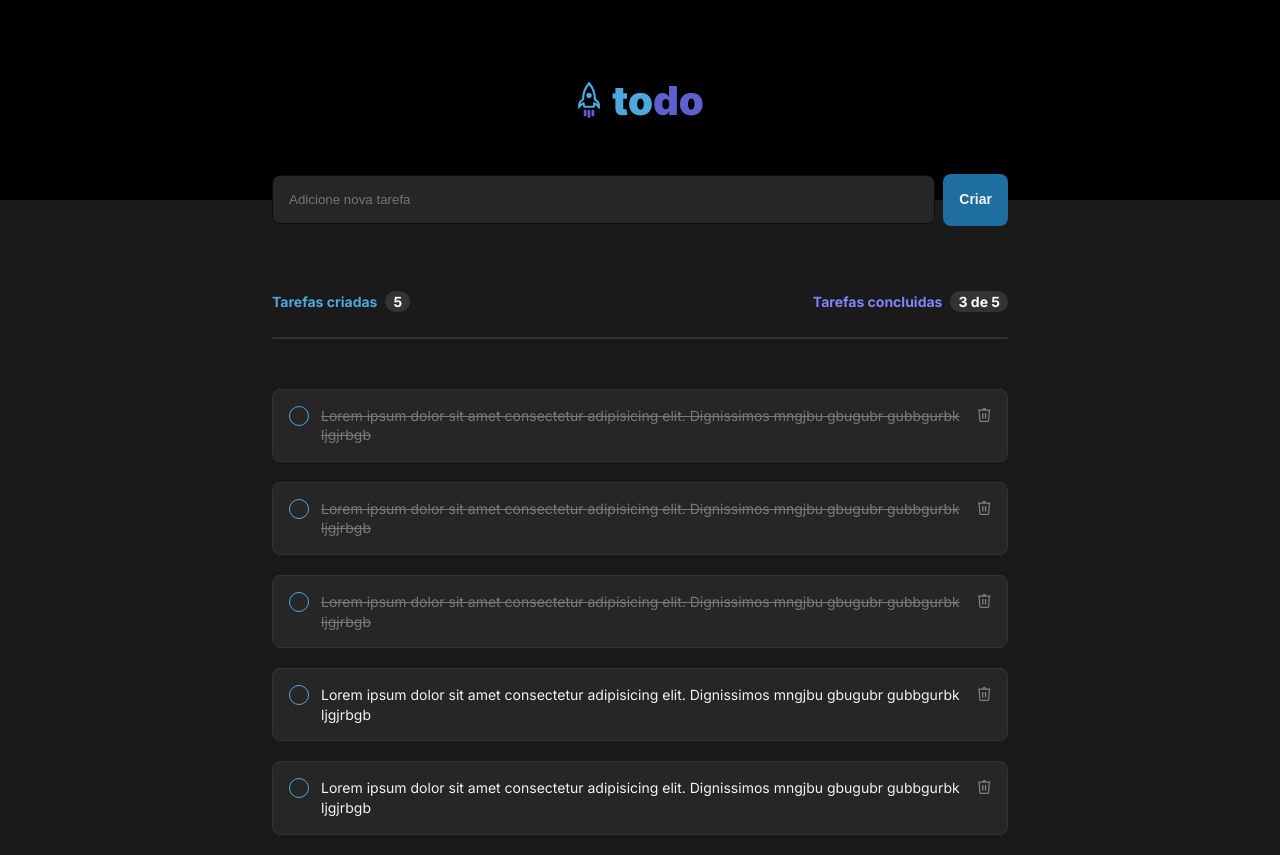
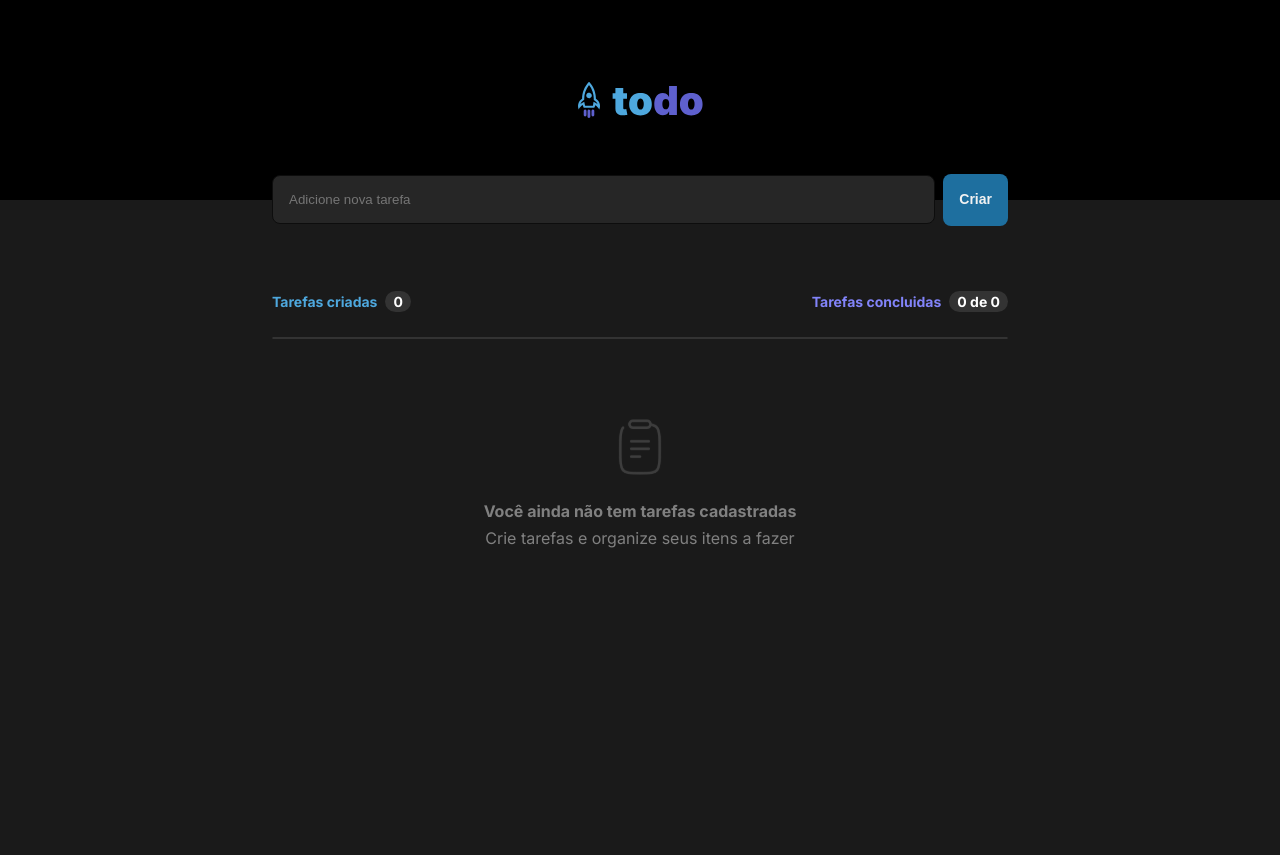
Before and after one commit to Mariano1994/TodoList, a React (Vite) app: page / in a window 1280 px wide. After the commit the page ends 800 px from the top, so only its background shows below. Built offline with nearby package versions, Linux system fonts and the light colour scheme.

Commit message:
Update tasks status functionality with completed or not completed

```diff
--- a/src/App.jsx
+++ b/src/App.jsx
@@ -7,63 +7,41 @@ import { EmptytaskMessage } from "./components/EmptyTaskMessage/EmptyTaskMessage
 import { TasksList } from "./components/TasksList/TasksList";
 import { useState } from "react";
 
-const tasksList = [
-  {
-    id: 1,
-    content:
-      "Lorem ipsum dolor sit amet consectetur adipisicing elit. Dignissimos mngjbu gbugubr gubbgurbk ljgjrbgb",
-    completed: true,
-  },
-
-  {
-    id: 2,
-    content:
-      "Lorem ipsum dolor sit amet consectetur adipisicing elit. Dignissimos mngjbu gbugubr gubbgurbk ljgjrbgb",
-    completed: true,
-  },
-
-  {
-    id: 3,
-    content:
-      "Lorem ipsum dolor sit amet consectetur adipisicing elit. Dignissimos mngjbu gbugubr gubbgurbk ljgjrbgb",
-    completed: true,
-  },
-
-  {
-    id: 4,
-    content:
-      "Lorem ipsum dolor sit amet consectetur adipisicing elit. Dignissimos mngjbu gbugubr gubbgurbk ljgjrbgb",
-    completed: false,
-  },
-
-  {
-    id: 5,
-    content:
-      "Lorem ipsum dolor sit amet consectetur adipisicing elit. Dignissimos mngjbu gbugubr gubbgurbk ljgjrbgb",
-    completed: false,
-  },
-
-];
 
 function App() {
-  const [tasks, setTasks] =useState(tasksList)
-
+  const [tasks, setTasks] = useState([]);
 
   function handleAddNewTask(newTask) {
-    setTasks((tasks) => [...tasks, newTask])
+    setTasks((tasks) => [...tasks, newTask]);
+  }
+
+  function handleDeleteTask(id) {
+    setTasks(tasks.filter((task) => task.id !== id));
+  }
+
+  function handleUPDateTaskStatus(id) {
+    setTasks((tasks) =>
+      tasks.map((task) =>
+        task.id === id ? { ...task, completed: !task.completed} : task
+      )
+    );
   }
 
   return (
     <>
       <Header />
-      <NewTask  onAddNewTask={handleAddNewTask}/>
+      <NewTask onAddNewTask={handleAddNewTask} />
 
       <main className="content-wrapper">
         <Summary tasks={tasks} />
 
         <Divider />
 
-      {tasks.length > 0 ? <TasksList tasksData={tasks}/> : <EmptytaskMessage/> }
+        {tasks.length > 0 ? (
+          <TasksList tasksData={tasks} onDeleteTask={handleDeleteTask} onUPDateTaskStatus={handleUPDateTaskStatus} />
+        ) : (
+          <EmptytaskMessage />
+        )}
       </main>
     </>
   );
--- a/src/components/Task/Task.jsx
+++ b/src/components/Task/Task.jsx
@@ -1,19 +1,23 @@
-import trash from "../../assets/trash.svg"
+import trash from "../../assets/trash.svg";
 
-import './Task.css'
+import "./Task.css";
 
-
-export function Task({task}) {
+export function Task({ task, onDeleteTask, onUPDateTaskStatus }) {
   return (
     <>
-      <li className='task'>
+      <li className="task">
         {" "}
-        <input type="checkbox" />
-        <span className={task.completed? 'checked': ''}>
+        <input type="checkbox" onClick={() => onUPDateTaskStatus(task.id)} />
+        <span className={task.completed ? "checked" : ""}>
           {task.content}
-        </span>
-        {" "}
-        <div><img src={trash} className='trashButton'/></div>
+        </span>{" "}
+        <div>
+          <img
+            src={trash}
+            className="trashButton"
+            onClick={() => onDeleteTask(task.id)}
+          />
+        </div>
       </li>
     </>
   );
--- a/src/components/TasksList/TasksList.jsx
+++ b/src/components/TasksList/TasksList.jsx
@@ -2,14 +2,14 @@
 import { Task } from "../Task/Task";
 import "./TasksList.css"
 
-export function TasksList({tasksData}) {
+export function TasksList({tasksData, onDeleteTask, onUPDateTaskStatus}) {
   return (
     <>
       <div className="list-tasks">
         <ul>
           {tasksData.map(task => {
             return (
-              <Task task= {task} key={task.id}/>
+              <Task task= {task} key={task.id} onDeleteTask={onDeleteTask} onUPDateTaskStatus={onUPDateTaskStatus}/>
             )
           })}
 
```
Also changed, not shown: src/components/NewTask/NewTask.jsx (+9 -9 lines).
